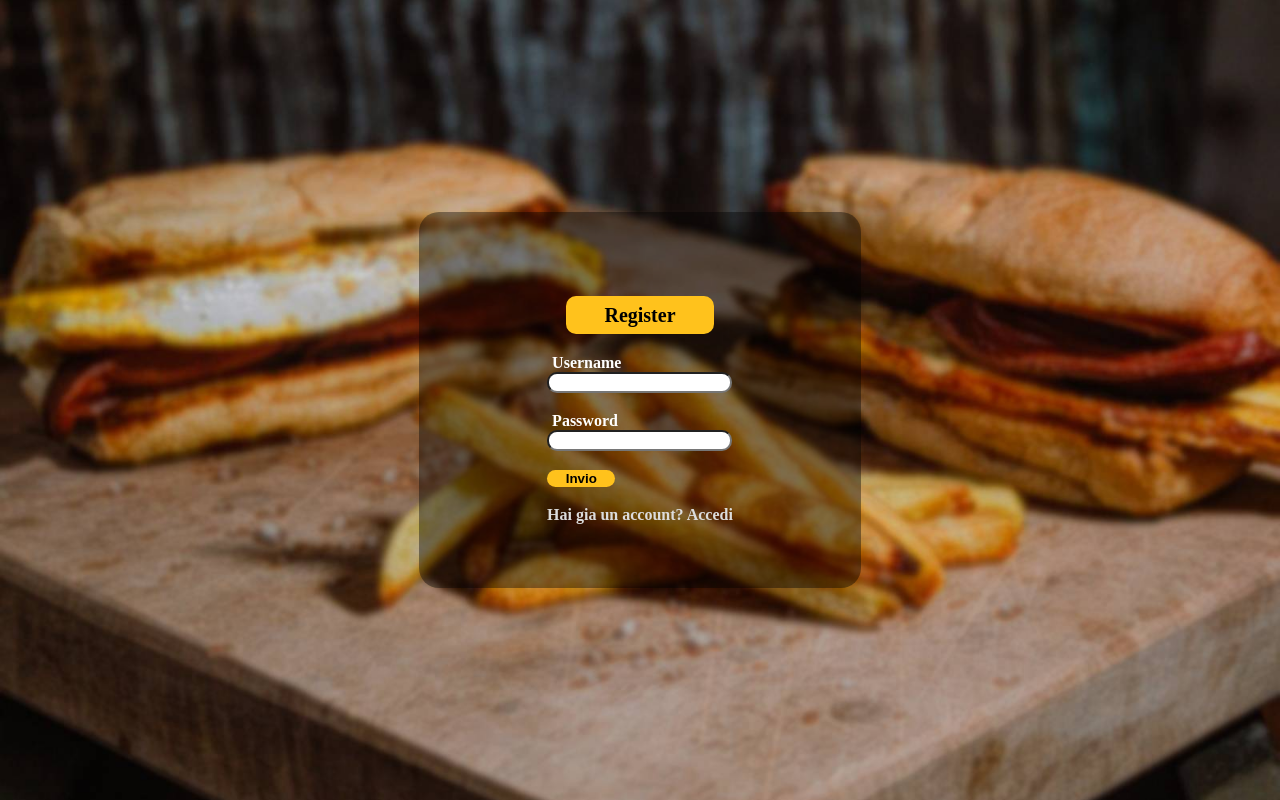
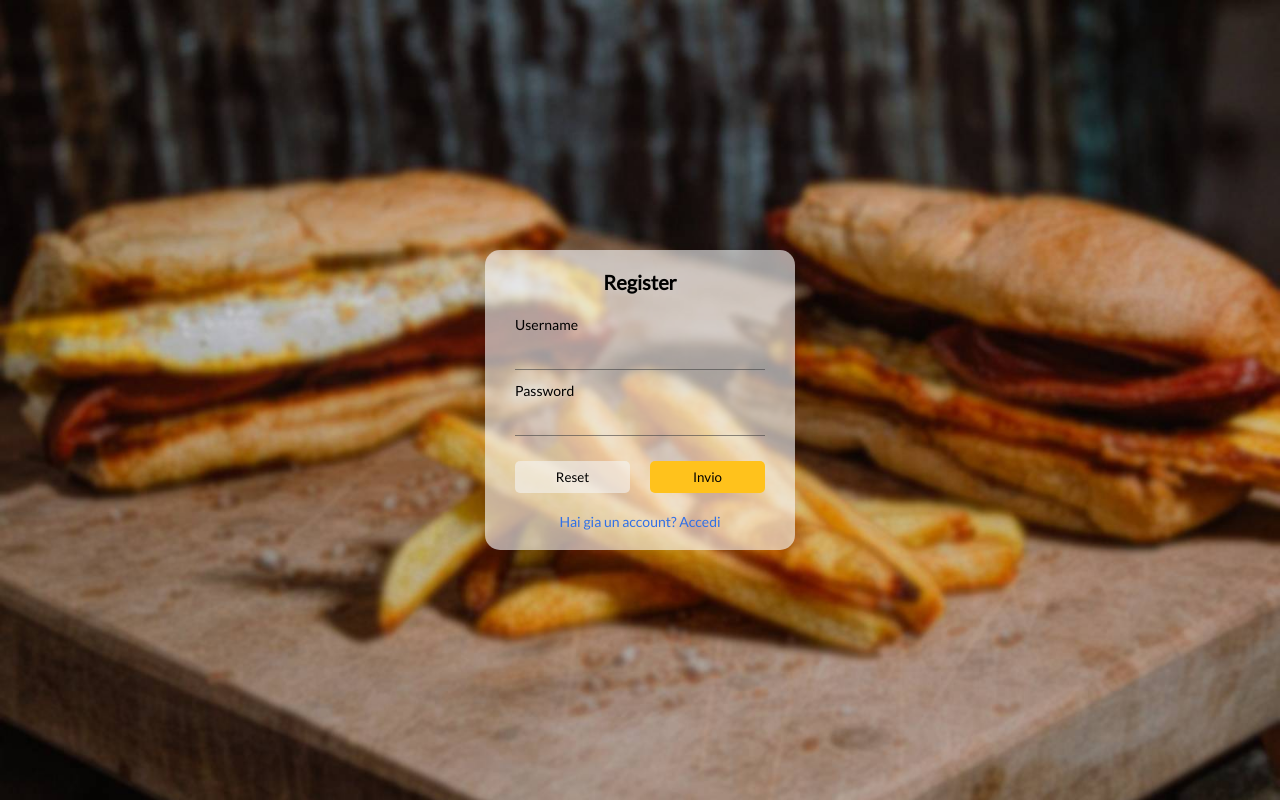
Before and after one commit to Fran4end/Burger-shop, a PHP site: page /posts/App/Views/Register/Register.html in a window 1280 px wide. Run offline with PHP 8.4, Linux system fonts and the light colour scheme.

Commit message:
update view

```diff
--- a/App/Views/Login/LoginPage.html
+++ b/App/Views/Login/LoginPage.html
@@ -20,7 +20,10 @@
                 <input type="text" value="" name="name" autocomplete="off"><br>
                 <label>Password</label><br>
                 <input type="password" value="" name="password"><br>
-                <input type="submit" value="Invio"><br>
+                <span id="btn-flex">
+                    <input type="reset" value="Reset">
+                    <input type="submit" value="Invio">
+                </span>
                 <a href="../Register/Register.html">Sei nuovo? Crea un account</a>
             </form>
         </div>
--- a/App/Views/Register/Register.css
+++ b/App/Views/Register/Register.css
@@ -1,93 +1,87 @@
+@import url('https://fonts.googleapis.com/css2?family=Lato&display=swap');
 
-  /* * {
+/*main color: #ffc21c*/
+
+* {
+    font-family: 'Lato', sans-serif;
     box-sizing: border-box;
-  } */
-  body , html{
-    margin: 0px;
-    border: none;
+    margin: 0;
+    outline: none;
+    user-select: none;
 }
 
-  body {
+:root{
+  --primary-color: #ffc21c;
+}
+
+body{
+  width: 100%;
   height: 100vh;
-    width: 100vw;
-    margin: 0px;
-    /* The image used */
   background-image: url('Register.jpg');
-
-
-    /* Center and scale the image nicely */
-    background-position: center;
-    background-repeat: no-repeat;
   background-size: cover;
 }
 
-  /* Position text in the middle of the page/image */
-  .bg-text {
-    background-color: rgb(0,0,0); /* Fallback color */
-    background-color: rgba(0,0,0, 0.4); /* Black w/opacity/see-through */
-    color: white;
-    font-weight: bold;
-    padding-inline: 10%;
-    padding-top: 5%;
-    padding-bottom: 5%;
-    border-radius: 20px;
+.bg-text{
+  box-sizing: content-box;
+  position: absolute;
+  top: 50%;
+  left: 50%;
+  transform: translate(-50%, -50%);
+  width: 90%;
+  max-width: 250px;
+  background-color: #ffffff99;
+  padding: 20px 30px;
+  border-radius: 15px;
 }
 
-  body section{
-    height: 100%;
-    display: flex;
-    justify-content: center;
-    align-items: center;
+.bg-text h3{
+  text-align: center;
+  margin-bottom: 20px;
+  font-size: 20px;
 }
 
-  h3{
-    text-align: center;
-    color: #ffc21c;
-    color: black;
-    font-size: 20px;
-    padding: 5%;
+.bg-text form input{
+  margin: 4px 0 10px 0;
+  width: 100%;
+  background-color: #f6f6f600;
+  padding: 8px 0px;
+  border: none;
+  border-bottom: 1px solid #44444499;
 }
 
-  div.bg-text div{
-    background-color: #ffc21c;
-    margin-inline: 10%;
-    border-radius: 10px;
-    margin-bottom: 10%;
+.bg-text form label{
+  font-size: 14px;
 }
 
-  input{
-    border-radius: 10px;
-    margin-bottom: 10%;
+.bg-text form input[type = "submit"],
+.bg-text form input[type = "reset"]{
+  background-color: var(--primary-color);
+  border: none;
+  border-radius: 5px;
+  width: 100%;
+  max-width: 115px;
+  padding: 8px 10px;
+  display: block;
+  margin-top: 15px;
 }
 
-  label{
-    margin-left: 5px;
+.bg-text form input[type = "reset"]{
+  background-color: #f6f6f699;
 }
 
-  input[type=submit]{
+.bg-text form a{
+  font-size: 14px;
+  display: block;
+  width: 100%;
   text-align: center;
-    background-color: #ffc21c;
-    border: none;
-    font-weight: bold;
-    padding-inline: 10%;
+  text-decoration: none;
+  color: #3070e6;
+  margin-top: 10px;
 }
 
-  a{
-    color: gainsboro;
+#btn-flex{
+  display: flex;
+  align-items: center;
+  justify-content: space-between;
+  width: 100%;
 }
-
-  a:link {
-    text-decoration: none;
-  }
-
-  a:visited {
-    text-decoration: none;
-  }
-
-  a:hover {
-    text-decoration: none;
-  }
-
-  a:active {
-    text-decoration: none;
-  }
--- a/App/Views/Register/Register.html
+++ b/App/Views/Register/Register.html
@@ -20,7 +20,10 @@
                 <input type="text" value="" name="name" autocomplete="off"><br>
                 <label>Password</label><br>
                 <input type="password" value="" name="password"><br>
-                <input type="submit" value="Invio"><br>
+                <span id="btn-flex">
+                    <input type="reset" value="Reset">
+                    <input type="submit" value="Invio">
+                </span>
                 <a href="../Login/LoginPage.html">Hai gia un account? Accedi</a>
             </form>
         </div>
```
Also changed, not shown: App/Views/Login/Login.css (+62 -68 lines). Lines whose indentation alone changed are shown as unchanged.
